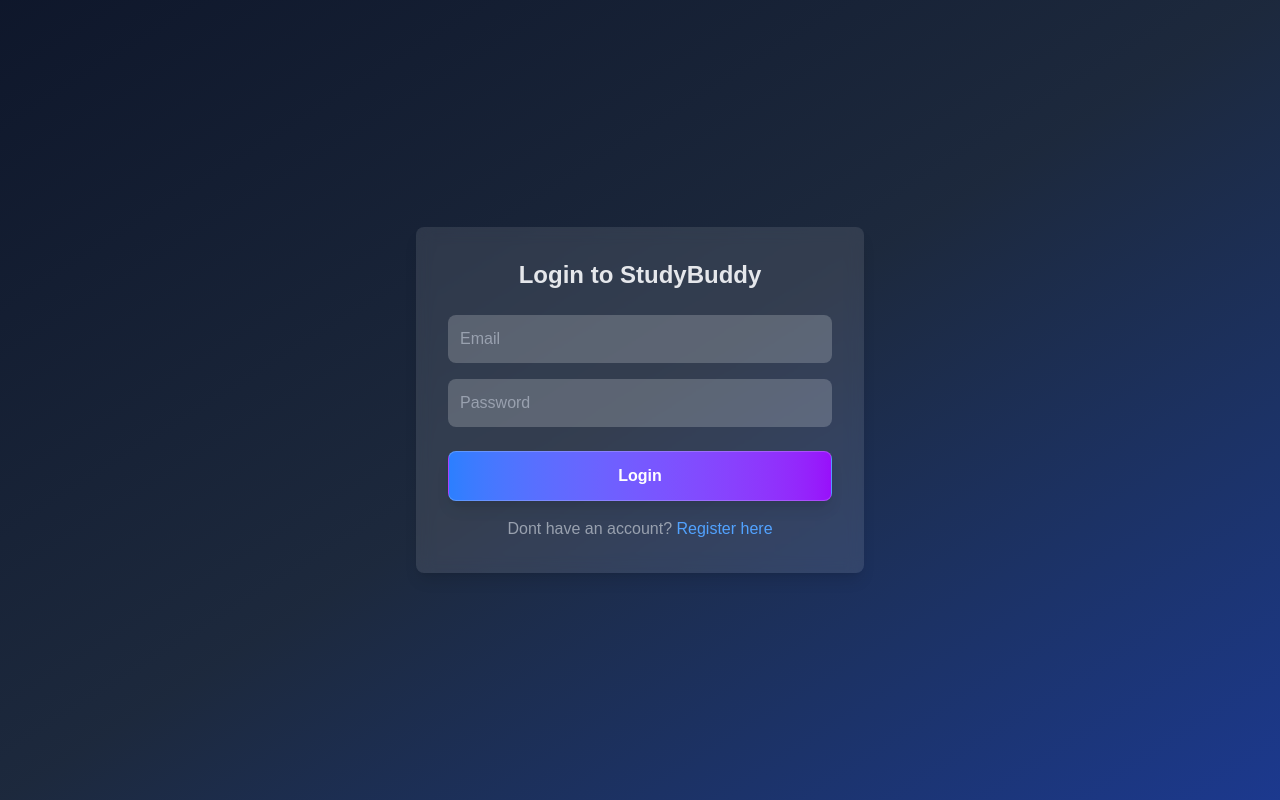
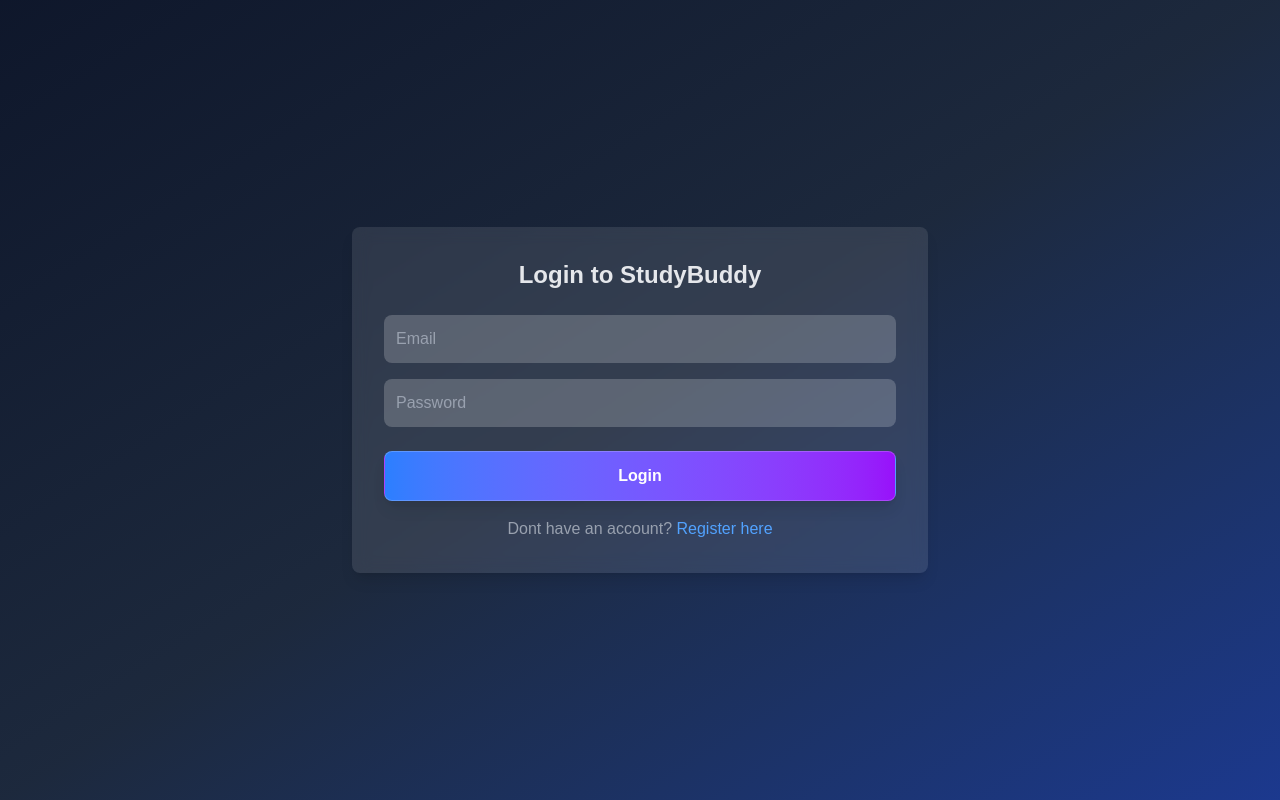
Before and after one commit to Qadeer572/StudyBuddy_Frontend, a Next.js app: page /login in a window 1280 px wide. Built offline with nearby package versions, Linux system fonts and the light colour scheme.

Commit message:
hello world

```diff
--- a/src/app/login/page.tsx
+++ b/src/app/login/page.tsx
@@ -9,7 +9,7 @@
     <div>
        <form action="">
         <div className="min-h-screen bg-gradient-to-br from-slate-900 via-slate-800 to-blue-900 flex items-center justify-center">
-          <div className="bg-white/10 backdrop-blur-sm rounded-lg p-8 shadow-lg w-full max-w-md">
+          <div className="bg-white/10 backdrop-blur-sm rounded-lg p-8 shadow-lg w-full max-w-md sm:max-w-lg md:max-w-xl">
             <h1 className="text-2xl font-bold text-center text-gray-200 mb-6">Login to StudyBuddy</h1>
             <div className="space-y-4">
               <input
```
